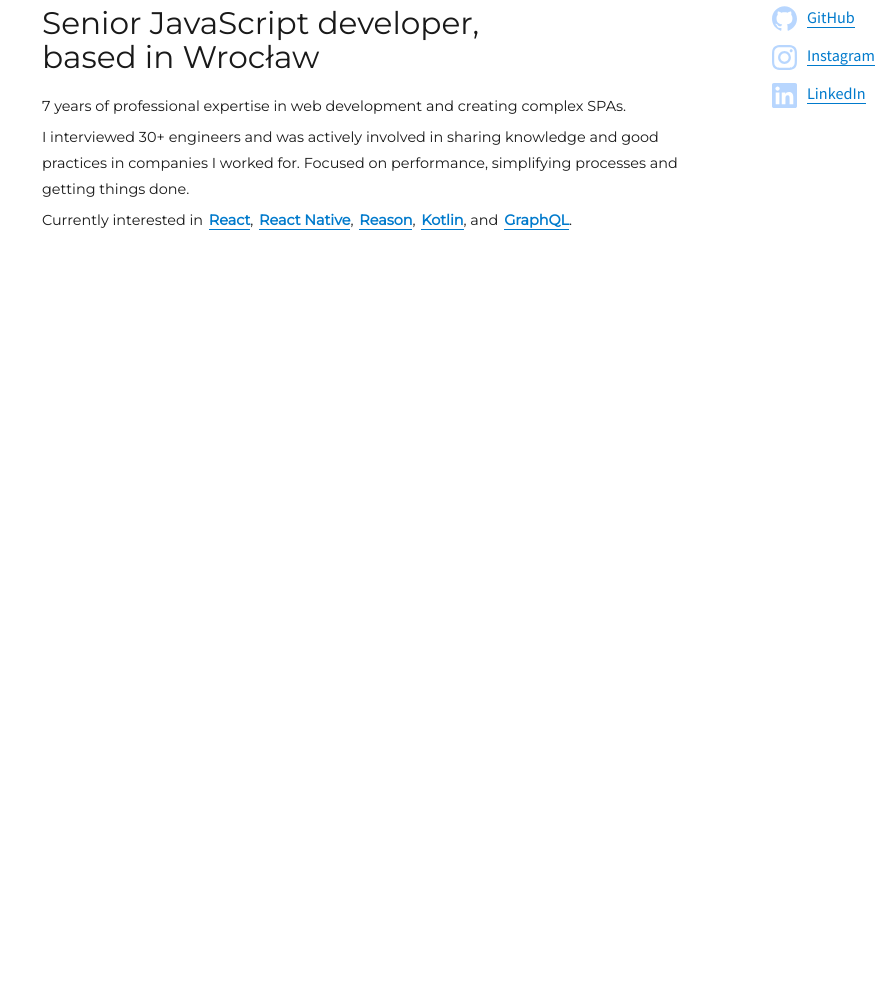
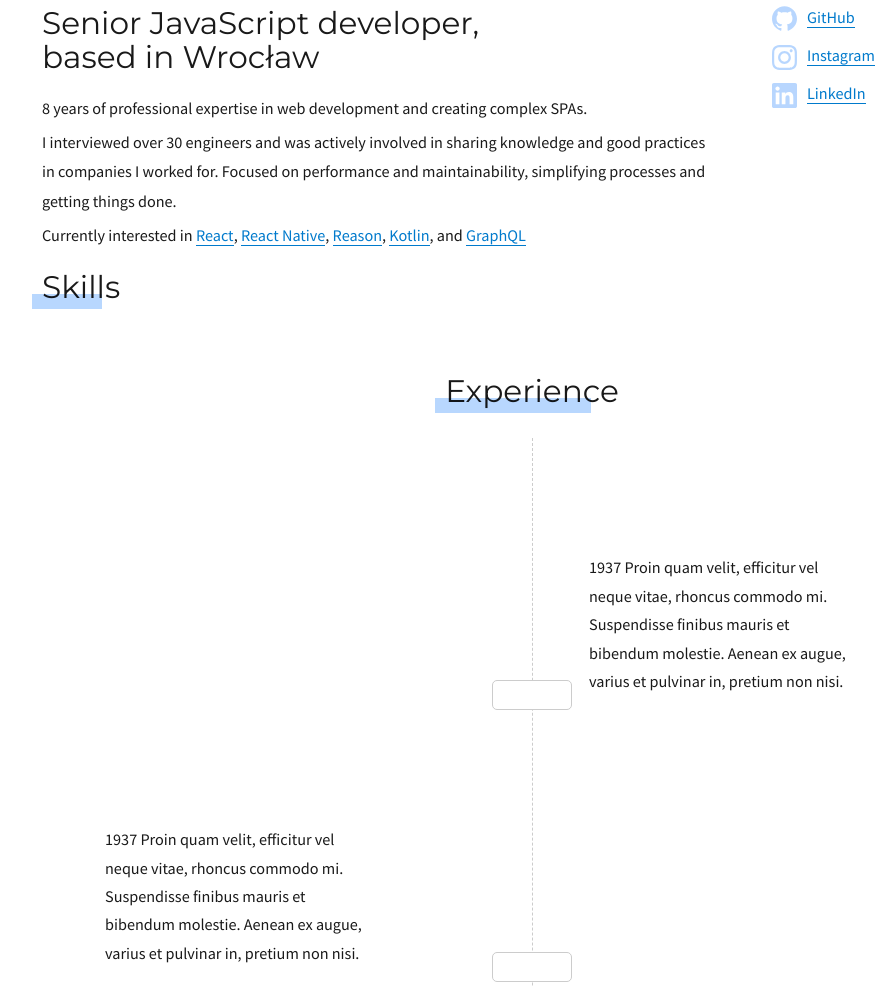
Before and after one commit to suevalov/suevalov.com, a Gatsby site: page / in a window 1280 px wide. Shown: the part 74-1060 px from the top of the page, without its empty margins (108-1004 px from the left). Before the commit the page ends 800 px from the top, so only its background shows below. Built offline with nearby package versions, Linux system fonts and the light colour scheme; Gatsby itself is replaced by a stand-in of ours; some packages are replaced by stand-ins of ours.

Commit message:
Edit typography. Working on Experience block.

```diff
--- /dev/null
+++ b/src/components/ExperienceBlock/ExperienceBlock.jsx
@@ -0,0 +1,112 @@
+import React from "react";
+import styled from "react-emotion";
+import { FancyH2 } from "../FancyHeader/FancyHeader";
+
+const Timeline = styled("section")`
+  position: relative;
+  min-height: 600px;
+  width: 100%;
+  font-size: 0.9em;
+
+  ul {
+    margin: 0;
+    padding: 0;
+  }
+
+  ul li {
+    list-style-type: none;
+    position: relative;
+    width: 6px;
+    margin: 0 auto;
+    padding-top: 100px;
+  }
+
+  ul li::after {
+    content: "";
+    position: absolute;
+    left: 50%;
+    bottom: 0;
+    transform: translateX(-50%);
+    width: 80px;
+    height: 30px;
+    border-radius: 5px;
+    background: white;
+    border: 1px solid #ccc;
+  }
+
+  ul li div {
+    position: relative;
+    bottom: 0;
+    width: 300px;
+    padding: 15px;
+  }
+
+  ul li:nth-child(odd) div {
+    left: 45px;
+  }
+
+  ul li:nth-child(even) div {
+    left: -439px;
+  }
+`;
+
+const Line = styled("div")`
+  position: absolute;
+  left: 50%;
+  top: 0;
+  height: 100%;
+  z-index: -2;
+  width: 1px;
+  border-left: 1px dashed #ccc;
+`;
+
+export default class ExperienceBlock extends React.Component {
+  render() {
+    return (
+      <div style={{ width: "100%" }}>
+        <div style={{ textAlign: "center" }}>
+          <FancyH2 style={{ marginLeft: "auto", marginRight: "auto" }}>
+            Experience
+          </FancyH2>
+        </div>
+        <Timeline>
+          <Line />
+          <ul>
+            <li>
+              <div>
+                <time>1937</time> Proin quam velit, efficitur vel neque vitae,
+                rhoncus commodo mi. Suspendisse finibus mauris et bibendum
+                molestie. Aenean ex augue, varius et pulvinar in, pretium non
+                nisi.
+              </div>
+            </li>
+            <li>
+              <div>
+                <time>1937</time> Proin quam velit, efficitur vel neque vitae,
+                rhoncus commodo mi. Suspendisse finibus mauris et bibendum
+                molestie. Aenean ex augue, varius et pulvinar in, pretium non
+                nisi.
+              </div>
+            </li>
+            <li>
+              <div>
+                <time>1937</time> Proin quam velit, efficitur vel neque vitae,
+                rhoncus commodo mi. Suspendisse finibus mauris et bibendum
+                molestie. Aenean ex augue, varius et pulvinar in, pretium non
+                nisi.
+              </div>
+            </li>
+            <li>
+              <div>
+                <time>1937</time> Proin quam velit, efficitur vel neque vitae,
+                rhoncus commodo mi. Suspendisse finibus mauris et bibendum
+                molestie. Aenean ex augue, varius et pulvinar in, pretium non
+                nisi.
+              </div>
+            </li>
+          </ul>
+        </Timeline>
+      </div>
+    );
+  }
+}
--- /dev/null
+++ b/src/components/FancyHeader/FancyHeader.jsx
@@ -0,0 +1,42 @@
+import styled from "react-emotion";
+
+export const FancyH1 = styled("h1")`
+  margin: 0;
+  margin-bottom: 30px;
+  padding: 0;
+  padding-left: 10px;
+  position: relative;
+
+  :before {
+    content: "";
+    width: 30px;
+    height: 30px;
+    position: absolute;
+    left: -5px;
+    bottom: -10px;
+    background-color: #89bcfe;
+    opacity: 0.6;
+    border-radius: 50%;
+    z-index: -2;
+  }
+`;
+
+export const FancyH2 = styled(`h2`)`
+  position: relative;
+  display: inline-block;
+  margin: 0;
+  padding: 0;
+  margin-bottom: 30px;
+
+  :before {
+    content: "";
+    width: 90%;
+    height: 15px;
+    position: absolute;
+    left: -10px;
+    bottom: -5px;
+    background-color: #89bcfe;
+    opacity: 0.6;
+    z-index: -2;
+  }
+`;
--- a/src/components/LeadContacts/LeadContacts.jsx
+++ b/src/components/LeadContacts/LeadContacts.jsx
@@ -98,14 +98,19 @@ export default class LeadContacts extends React.Component<LeadContactsProps> {
             return (
               <li key={link.type}>
                 <a
+                  style={{ boxShadow: "none" }}
                   target={target}
                   rel="noopener noreferrer"
-                  className="clear"
                   href={link.href}
                 >
                   <IconComponent className={classes.icon} />
                 </a>
-                <a target={target} rel="noopener noreferrer" href={link.href}>
+                <a
+                  className="animated"
+                  target={target}
+                  rel="noopener noreferrer"
+                  href={link.href}
+                >
                   {link.label}
                 </a>
               </li>
--- a/src/components/LeadText/LeadText.jsx
+++ b/src/components/LeadText/LeadText.jsx
@@ -1,26 +1,6 @@
 import React, { Fragment } from "react";
 import styled from "react-emotion";
-
-const H1 = styled("h1")`
-  margin: 0;
-  margin-bottom: 30px;
-  padding: 0;
-  padding-left: 10px;
-  position: relative;
-
-  :before {
-    content: "";
-    width: 30px;
-    height: 30px;
-    position: absolute;
-    left: -5px;
-    bottom: -10px;
-    background-color: #89bcfe;
-    opacity: 0.6;
-    border-radius: 50%;
-    z-index: -2;
-  }
-`;
+import { FancyH1 } from "../FancyHeader/FancyHeader";
 
 const H2 = styled("h2")`
   margin: 0;
@@ -31,9 +11,8 @@ const Text = styled("p")`
   margin: 0;
   padding: 0;
   margin-top: 5px;
-  font-size: 0.8em;
+  font-size: 0.9em;
   line-height: 1.8em;
-  font-family: "Montserrat", "Helvetica Neue", serif;
 
   strong {
     margin-left: 2px;
@@ -48,10 +27,10 @@ type LeadTextProps = {
 export default class LeadText extends React.Component<LeadTextProps> {
   render() {
     const currentYear = new Date().getFullYear();
-    const experience = currentYear - 2011;
+    const experience = currentYear - 2010;
     return (
       <div className={this.props.className}>
-        <H1>Hi, I{"'"}m Alex</H1>
+        <FancyH1>Hi, I{"'"}m Alex</FancyH1>
         <H2>Senior JavaScript developer,</H2>
         <H2>based in Wrocław</H2>
         <Text style={{ marginTop: 20 }}>
@@ -59,36 +38,27 @@ export default class LeadText extends React.Component<LeadTextProps> {
           creating complex SPAs.
         </Text>
         <Text>
-          I interviewed 30+ engineers and was actively involved in sharing
+          I interviewed over 30 engineers and was actively involved in sharing
           knowledge and good practices in companies I worked for. Focused on
-          performance, simplifying processes and getting things done.
+          performance and maintainability, simplifying processes and getting
+          things done.
         </Text>
         <Text>
           Currently interested in{" "}
           {this.props.techs.map((tech, index) => {
-            if (index !== this.props.techs.length - 1) {
+            const isLast = index === this.props.techs.length - 1;
             return (
-                <Fragment>
-                  <strong>
+              <Fragment key={tech.href}>
+                {isLast && "and "}
                 <a
+                  className="animated"
                   href={tech.href}
                   target="_blank"
                   rel="noopener noreferrer"
                 >
                   {tech.label}
                 </a>
-                  </strong>,{" "}
-                </Fragment>
-              );
-            }
-            return (
-              <Fragment>
-                and{" "}
-                <strong>
-                  <a href={tech.href} target="_blank" rel="noopener noreferrer">
-                    {tech.label}
-                  </a>
-                </strong>.
+                {!isLast && ", "}
               </Fragment>
             );
           })}
--- a/src/components/Navigation/Navigation.jsx
+++ b/src/components/Navigation/Navigation.jsx
@@ -62,12 +62,13 @@ export default class Header extends React.Component {
   render() {
     return (
       <Nav>
-        <LogoLink className="clear" to="/">
+        <LogoLink to="/">
           <ProfileHexImage image={Config.userAvatar} title={Config.userName} />
         </LogoLink>
         <Menu>
           <MenuItem>
             <Link
+              className="animated"
               isActive={(match, location) => location.pathname === "/"}
               activeClassName={activeLinkClass}
               to="/"
@@ -77,6 +78,7 @@ export default class Header extends React.Component {
           </MenuItem>
           <MenuItem>
             <Link
+              className="animated"
               isActive={(match, location) =>
                 location.pathname.indexOf("/blog") === 0
               }
@@ -88,6 +90,7 @@ export default class Header extends React.Component {
           </MenuItem>
           <MenuItem>
             <Link
+              className="animated"
               isActive={(match, location) =>
                 location.pathname.indexOf("/talks") === 0
               }
--- /dev/null
+++ b/src/components/SkillsBlock/SkillsBlock.jsx
@@ -0,0 +1,12 @@
+import React from "react";
+import { FancyH2 } from "../FancyHeader/FancyHeader";
+
+export default class SkillsBlock extends React.Component {
+  render() {
+    return (
+      <div>
+        <FancyH2>Skills</FancyH2>
+      </div>
+    );
+  }
+}
--- a/src/pages/index.jsx
+++ b/src/pages/index.jsx
@@ -7,11 +7,14 @@ import PageContainer from "../components/PageContainer/PageContainer";
 import LeadText from "../components/LeadText/LeadText";
 import LeadContacts from "../components/LeadContacts/LeadContacts";
 import Config from "../../config";
+import ExperienceBlock from "../components/ExperienceBlock/ExperienceBlock";
+import SkillsBlock from "../components/SkillsBlock/SkillsBlock";
 
 const Row = styled("div")`
   display: flex;
   flex-direction: row;
-  justify-content: space-between;
+  justify-content: ${props => props.justifyContent};
+  margin-bottom: 20px;
 
   ${TABLET_MEDIA_QUERY} {
     flex-direction: column;
@@ -43,7 +46,7 @@ class Index extends React.Component {
     return (
       <PageContainer>
         <Helmet title={Config.siteTitle} />
-        <Row>
+        <Row justifyContent="space-between">
           <LeadText
             techs={Config.techInterestedIn}
             className={classes.leadText}
@@ -53,6 +56,12 @@ class Index extends React.Component {
             className={classes.leadContacts}
           />
         </Row>
+        <Row>
+          <SkillsBlock />
+        </Row>
+        <Row style={{ marginTop: 40, flexGrow: 1 }}>
+          <ExperienceBlock />
+        </Row>
       </PageContainer>
     );
   }
--- a/src/templates/post.jsx
+++ b/src/templates/post.jsx
@@ -8,6 +8,7 @@ import config from "../../config";
 import "./b16-tomorrow-dark.css";
 import "./post.css";
 import PageContainer from "../components/PageContainer/PageContainer";
+import { FancyH1 } from "../components/FancyHeader/FancyHeader";
 
 export default class PostTemplate extends React.Component {
   render() {
@@ -24,7 +25,7 @@ export default class PostTemplate extends React.Component {
         </Helmet>
         <SEO postPath={slug} postNode={postNode} postSEO />
         <div>
-          <h1>{post.title}</h1>
+          <FancyH1>{post.title}</FancyH1>
           <div dangerouslySetInnerHTML={{ __html: postNode.html }} />
           <div className="post-meta">
             <PostTags tags={post.tags} />
--- a/src/utils/typography.js
+++ b/src/utils/typography.js
@@ -78,17 +78,17 @@ const typography = new Typography({
     "a:hover, a:active": {
       boxShadow: "none"
     },
-    "a:hover, a:focus": {
+    "a.animated:hover": {
       color: "#fff",
       transitionDelay: "0.5s",
       outline: "none"
     },
-    "a:hover:before, a:focus:before": {
+    "a.animated:hover:before": {
       transition: "transform 0.2s ease-in",
       transitionDelay: "0.5s",
       transform: "scaleX(1)"
     },
-    "a:before": {
+    "a.animated:before": {
       transitionDelay: "0.5s",
       content: "''",
       position: "absolute",
@@ -102,15 +102,6 @@ const typography = new Typography({
       transformOrigin: "left top",
       zIndex: "-1"
     },
-    "a.clear": {
-      boxShadow: "none"
-    },
-    "a.clear:hover:before, a.clear:focus:before": {
-      transform: "scaleX(0)"
-    },
-    "a.clear:hover": {
-      color: "#007acc"
-    },
     "mark,ins": {
       background: "#007acc",
       color: "white",
```
Lines whose indentation alone changed are shown as unchanged.
